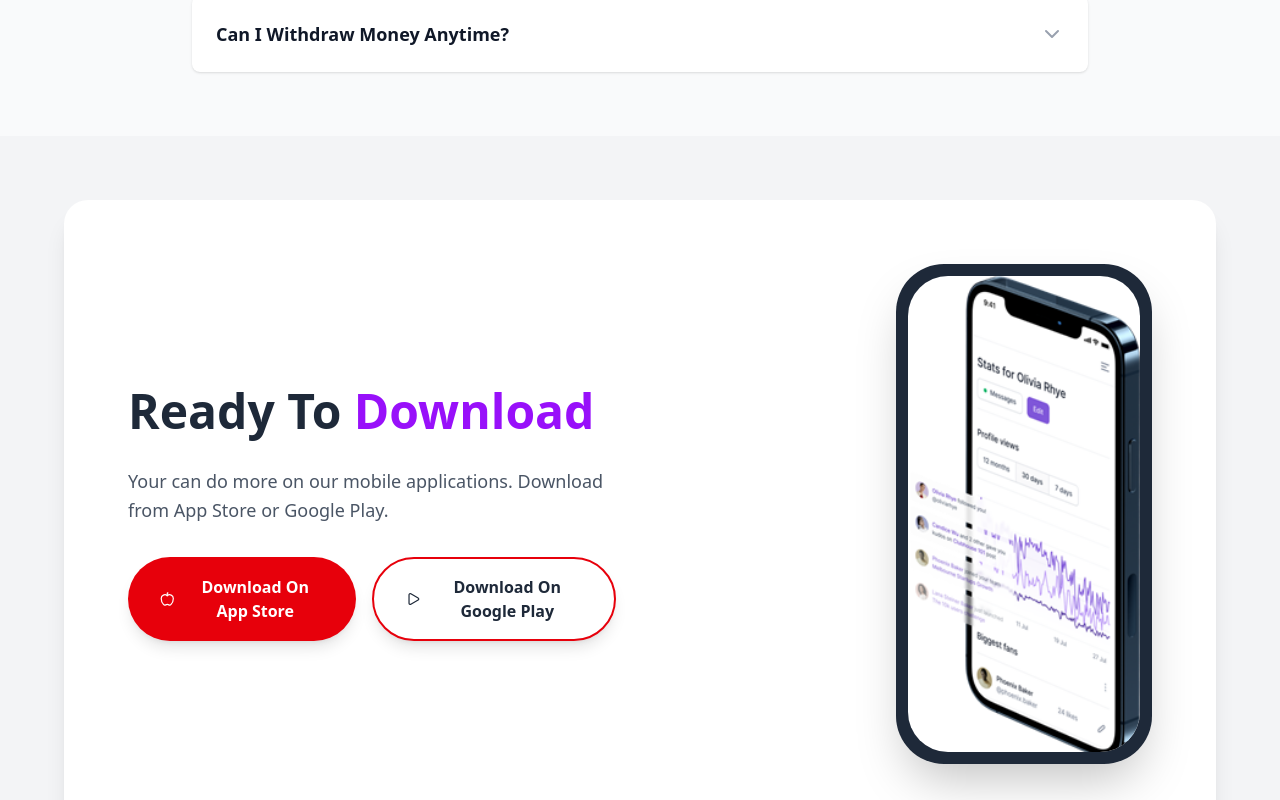
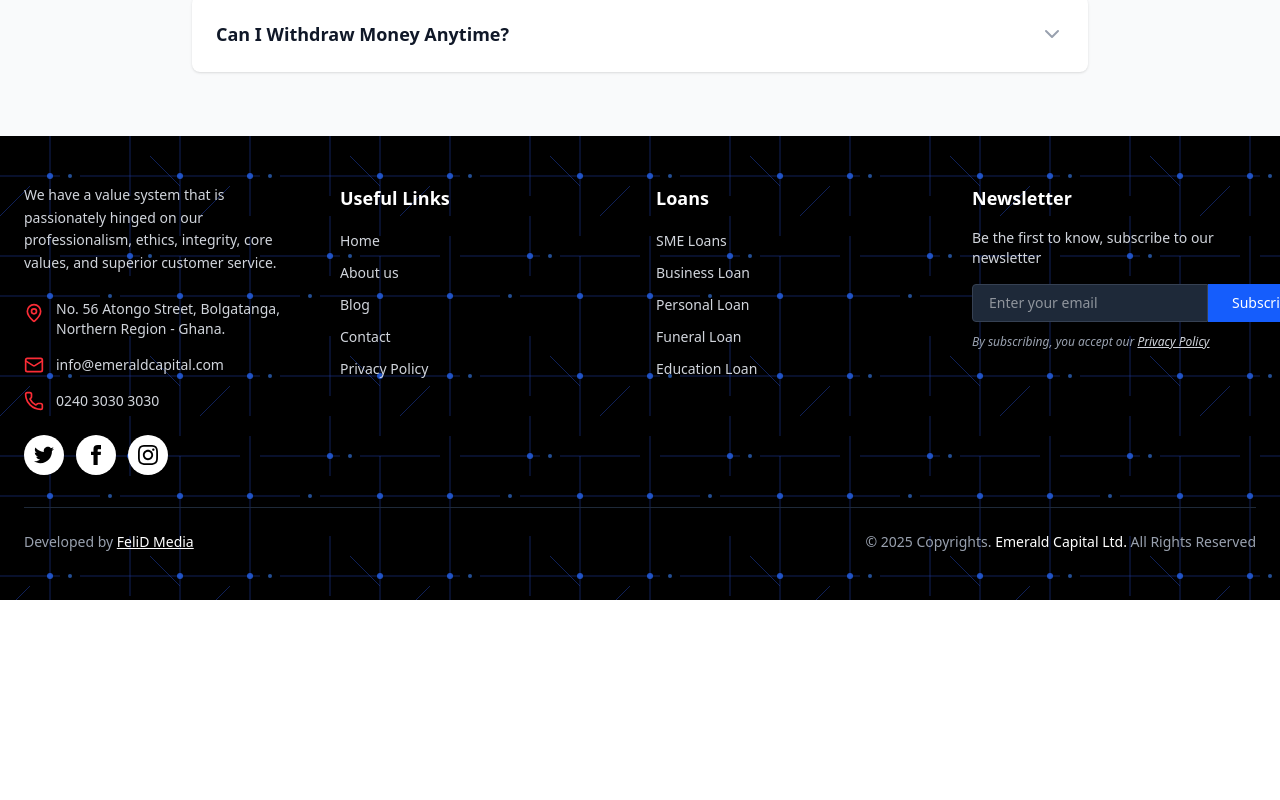
Before and after one commit to felix-atoma/emerald-capital, a React (Vite) app: page / in a window 1280 px wide. Shown: the part 9000-9800 px from the top of the page. After the commit the page ends 9600 px from the top, so only its background shows below. Built offline with nearby package versions, Linux system fonts and the light colour scheme; no server answers.

Commit message:
removed mobile app section

```diff
--- a/src/pages/HomePage.jsx
+++ b/src/pages/HomePage.jsx
@@ -24,7 +24,7 @@ const HomePage = () => {
         <TestimonialCarousel />
         <ThreeRowCarousel />
         <FAQsSection />
-        <DownloadAppSection />
+        {/* <DownloadAppSection /> */}
       </section>
 
     </div>
```
